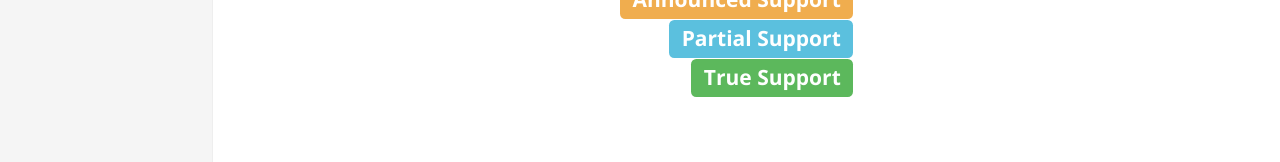
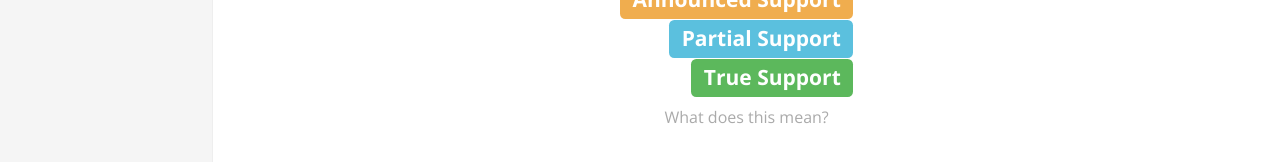
Before and after one commit to dtnaylor/http2-dashboard, a Jekyll site: the page built from www/measurements/overview.html, in a window 1280 px wide. Shown: the part 428-590 px from the top of the page. Built offline with Jekyll 4.4.1, drawn with Linux system fonts in a browser that asks for light colours; nearby versions of some CDN libraries; a script that is not in the unit is left out.

Commit message:
Added 'What does this mean?' link back to measurement overview

```diff
--- a/www/measurements/overview.html
+++ b/www/measurements/overview.html
@@ -21,3 +21,9 @@ scripts: ['js/measurements/overview.js']
 </div> <!-- row -->
 
 {% include counts.html %}
+
+<div class="row" style="margin-top: -20px; margin-bottom: 50px;">
+	<div class="col-md-8 col-md-offset-2">
+		<div align="center"><p><a class="subtle" href="{{ site.baseurl }}/measurements/adoption.html">What does this mean?</a></p></div>
+	</div> <!-- col -->
+</div> <!-- row -->
```
Also changed, not shown: 1 other file.
